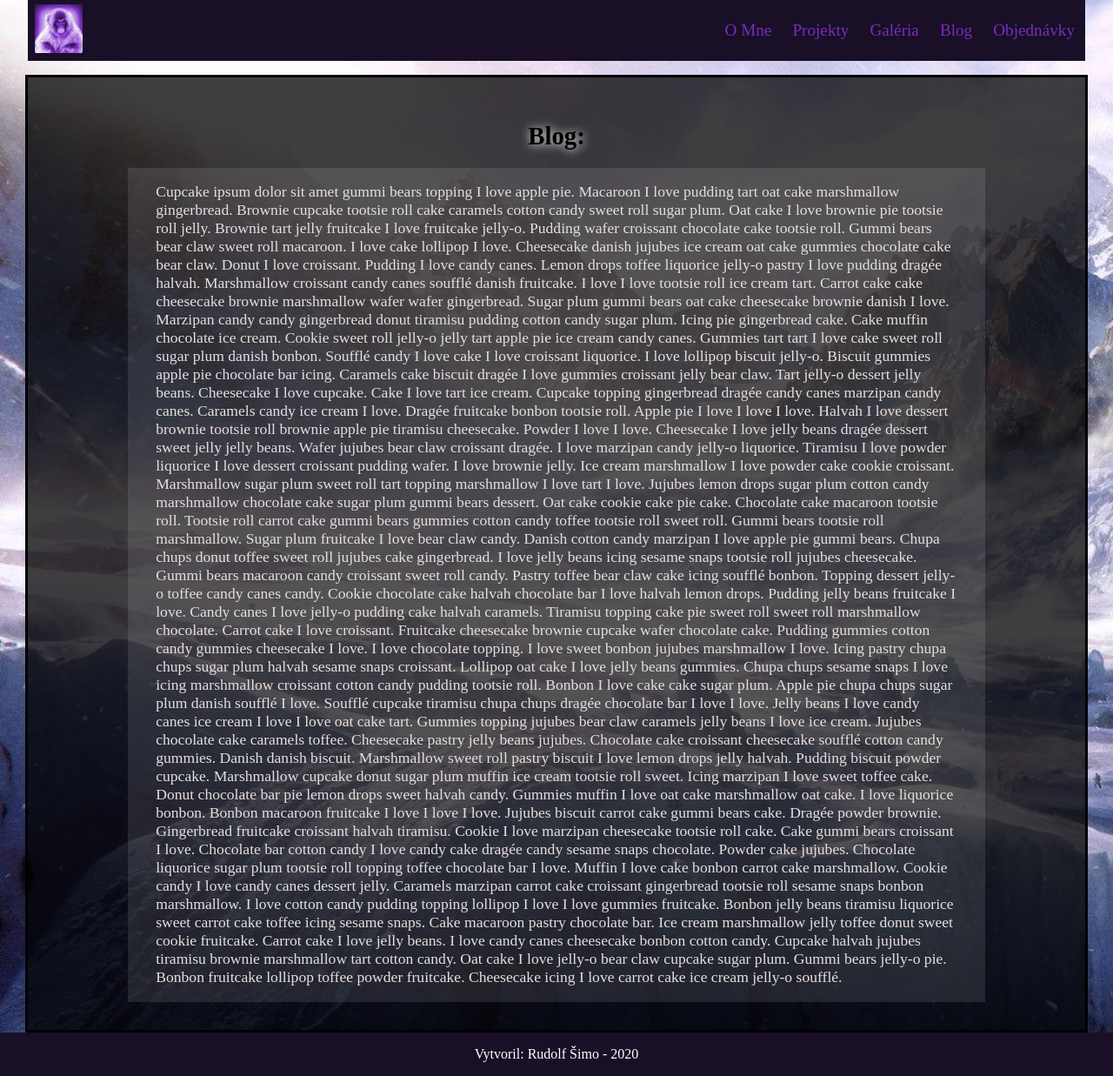
After one commit to rufo123/VAIISemestralka, a PHP site: page /blog.html in a window 1280 px wide. The commit adds this page. Shown: the whole page at 87% size. Run offline with PHP 8.4, Linux system fonts and the light colour scheme.

Commit message:
Skoro cele html/css hotove

```diff
--- a/basescript.css
+++ b/basescript.css
@@ -272,6 +272,45 @@ body {
     margin-right: 0;
 
 }
+.gallery-imagebox {
+    display: flex;
+    align-items: center;
+    justify-content: space-around;
+    border: 1px black solid;
+    background-color: rgba(255, 255, 255, 0.1);
+    margin-bottom: 1em;
+
+
+}
+
+.gallery-imagebox img {
+
+    width: 100%;
+    padding: 1.5%;
+
+}
+
+.blogBox {
+    display: flex;
+    margin: 0 auto;
+    max-width: 80%;
+    background-color: rgba(255, 255, 255, 0.1);
+    padding: 0 2em;
+
+
+
+}
+
+.WIP {
+    background: url("images/monkeyworking.jpg") center no-repeat fixed ;
+    background-size: calc(100vw - 50%);
+    opacity: 0.2;
+    min-height: 400px ;
+
+}
+
+
+
 
 
 
--- /dev/null
+++ b/blog.html
@@ -0,0 +1,76 @@
+<!DOCTYPE html>
+<html lang="en">
+<head>
+    <meta charset="UTF-8">
+    <meta name="viewport" content="width=device-width">
+    <title>Title</title>
+    <link rel="stylesheet" href="basescript.css">
+</head>
+<body>
+
+<div id="headerID" class="header">
+    <div class="navbar">
+
+        <div class="container">
+
+            <div class="navbar-logo">
+                <a href="#">
+                 <img src="images/navbar-logo.jpg" alt="My-Logo">
+                </a>
+            </div>
+
+             <div id="navigation-menuID">
+                 <ul>
+                    <li><a class="navbar-item" href="index.html">O Mne</a></li>
+                    <li><a class="navbar-item" href="projects.html">Projekty</a></li>
+                    <li><a class="navbar-item" href="gallery.html">Galéria</a></li>
+                    <li><a class="navbar-item" href="blog.html">Blog</a></li>
+                    <li><a class="navbar-item" href="order.html">Objednávky</a></li>
+                 </ul>
+
+             </div>
+
+        </div>
+
+    </div>
+
+</div> <!-- Koniec Headeru -->
+
+<div class="contentContainer">
+
+    <div class="contentBox">
+
+        <h1>Blog:</h1>
+        <div class="blogBox" >
+        <p>Cupcake ipsum dolor sit amet gummi bears topping I love apple pie. Macaroon I love pudding tart oat cake marshmallow gingerbread. Brownie cupcake tootsie roll cake caramels cotton candy sweet roll sugar plum. Oat cake I love brownie pie tootsie roll jelly. Brownie tart jelly fruitcake I love fruitcake jelly-o. Pudding wafer croissant chocolate cake tootsie roll. Gummi bears bear claw sweet roll macaroon. I love cake lollipop I love. Cheesecake danish jujubes ice cream oat cake gummies chocolate cake bear claw. Donut I love croissant. Pudding I love candy canes. Lemon drops toffee liquorice jelly-o pastry I love pudding dragée halvah. Marshmallow croissant candy canes soufflé danish fruitcake.
+
+            I love I love tootsie roll ice cream tart. Carrot cake cake cheesecake brownie marshmallow wafer wafer gingerbread. Sugar plum gummi bears oat cake cheesecake brownie danish I love. Marzipan candy candy gingerbread donut tiramisu pudding cotton candy sugar plum. Icing pie gingerbread cake. Cake muffin chocolate ice cream. Cookie sweet roll jelly-o jelly tart apple pie ice cream candy canes. Gummies tart tart I love cake sweet roll sugar plum danish bonbon. Soufflé candy I love cake I love croissant liquorice. I love lollipop biscuit jelly-o. Biscuit gummies apple pie chocolate bar icing. Caramels cake biscuit dragée I love gummies croissant jelly bear claw. Tart jelly-o dessert jelly beans.
+
+            Cheesecake I love cupcake. Cake I love tart ice cream. Cupcake topping gingerbread dragée candy canes marzipan candy canes. Caramels candy ice cream I love. Dragée fruitcake bonbon tootsie roll. Apple pie I love I love I love. Halvah I love dessert brownie tootsie roll brownie apple pie tiramisu cheesecake. Powder I love I love. Cheesecake I love jelly beans dragée dessert sweet jelly jelly beans. Wafer jujubes bear claw croissant dragée. I love marzipan candy jelly-o liquorice. Tiramisu I love powder liquorice I love dessert croissant pudding wafer. I love brownie jelly. Ice cream marshmallow I love powder cake cookie croissant.
+
+            Marshmallow sugar plum sweet roll tart topping marshmallow I love tart I love. Jujubes lemon drops sugar plum cotton candy marshmallow chocolate cake sugar plum gummi bears dessert. Oat cake cookie cake pie cake. Chocolate cake macaroon tootsie roll. Tootsie roll carrot cake gummi bears gummies cotton candy toffee tootsie roll sweet roll. Gummi bears tootsie roll marshmallow. Sugar plum fruitcake I love bear claw candy. Danish cotton candy marzipan I love apple pie gummi bears. Chupa chups donut toffee sweet roll jujubes cake gingerbread. I love jelly beans icing sesame snaps tootsie roll jujubes cheesecake. Gummi bears macaroon candy croissant sweet roll candy. Pastry toffee bear claw cake icing soufflé bonbon. Topping dessert jelly-o toffee candy canes candy. Cookie chocolate cake halvah chocolate bar I love halvah lemon drops.
+
+            Pudding jelly beans fruitcake I love. Candy canes I love jelly-o pudding cake halvah caramels. Tiramisu topping cake pie sweet roll sweet roll marshmallow chocolate. Carrot cake I love croissant. Fruitcake cheesecake brownie cupcake wafer chocolate cake. Pudding gummies cotton candy gummies cheesecake I love. I love chocolate topping. I love sweet bonbon jujubes marshmallow I love. Icing pastry chupa chups sugar plum halvah sesame snaps croissant. Lollipop oat cake I love jelly beans gummies. Chupa chups sesame snaps I love icing marshmallow croissant cotton candy pudding tootsie roll. Bonbon I love cake cake sugar plum. Apple pie chupa chups sugar plum danish soufflé I love.
+
+            Soufflé cupcake tiramisu chupa chups dragée chocolate bar I love I love. Jelly beans I love candy canes ice cream I love I love oat cake tart. Gummies topping jujubes bear claw caramels jelly beans I love ice cream. Jujubes chocolate cake caramels toffee. Cheesecake pastry jelly beans jujubes. Chocolate cake croissant cheesecake soufflé cotton candy gummies. Danish danish biscuit. Marshmallow sweet roll pastry biscuit I love lemon drops jelly halvah. Pudding biscuit powder cupcake. Marshmallow cupcake donut sugar plum muffin ice cream tootsie roll sweet. Icing marzipan I love sweet toffee cake. Donut chocolate bar pie lemon drops sweet halvah candy.
+
+            Gummies muffin I love oat cake marshmallow oat cake. I love liquorice bonbon. Bonbon macaroon fruitcake I love I love I love. Jujubes biscuit carrot cake gummi bears cake. Dragée powder brownie. Gingerbread fruitcake croissant halvah tiramisu. Cookie I love marzipan cheesecake tootsie roll cake. Cake gummi bears croissant I love. Chocolate bar cotton candy I love candy cake dragée candy sesame snaps chocolate. Powder cake jujubes. Chocolate liquorice sugar plum tootsie roll topping toffee chocolate bar I love. Muffin I love cake bonbon carrot cake marshmallow. Cookie candy I love candy canes dessert jelly.
+
+            Caramels marzipan carrot cake croissant gingerbread tootsie roll sesame snaps bonbon marshmallow. I love cotton candy pudding topping lollipop I love I love gummies fruitcake. Bonbon jelly beans tiramisu liquorice sweet carrot cake toffee icing sesame snaps. Cake macaroon pastry chocolate bar. Ice cream marshmallow jelly toffee donut sweet cookie fruitcake. Carrot cake I love jelly beans. I love candy canes cheesecake bonbon cotton candy. Cupcake halvah jujubes tiramisu brownie marshmallow tart cotton candy. Oat cake I love jelly-o bear claw cupcake sugar plum. Gummi bears jelly-o pie. Bonbon fruitcake lollipop toffee powder fruitcake. Cheesecake icing I love carrot cake ice cream jelly-o soufflé.</p>
+
+
+        </div>
+
+
+    </div>
+
+
+</div>
+
+<footer>
+    <p> Vytvoril: Rudolf Šimo - 2020 </p>
+</footer>
+
+</body>
+
+</html>
--- a/projects.html
+++ b/projects.html
@@ -71,7 +71,6 @@
 
 
 
-        </article>
         <h2 class="project-title"> Test: </h2>
         <article class="projects-article">
 
@@ -89,7 +88,6 @@
 
 
 
-        </article>
         <h2 class="project-title"> Test2: </h2>
         <article class="projects-article">
 
```
Also changed, not shown: gallery.html (added, +70 -0 lines), order.html (added, +56 -0 lines), images/gallery/pac-man/pac1-fr.png (added), images/gallery/pac-man/pac1-lr.png (added), images/gallery/pac-man/pac2-fr.png (added), images/gallery/pac-man/pac2-lr.png (added), images/gallery/pac-man/pac3-fr.png (added), images/gallery/pac-man/pac3-lr.png (added), images/gallery/pac-man/pac4-fr.png (added), images/gallery/pac-man/pac4-lr.png (added), images/gallery/snake/snake1.png (added), images/gallery/snake/snake2.png (added), images/gallery/snake/snake3.png (added), images/gallery/snake/snake4.png (added), 2 more files.
